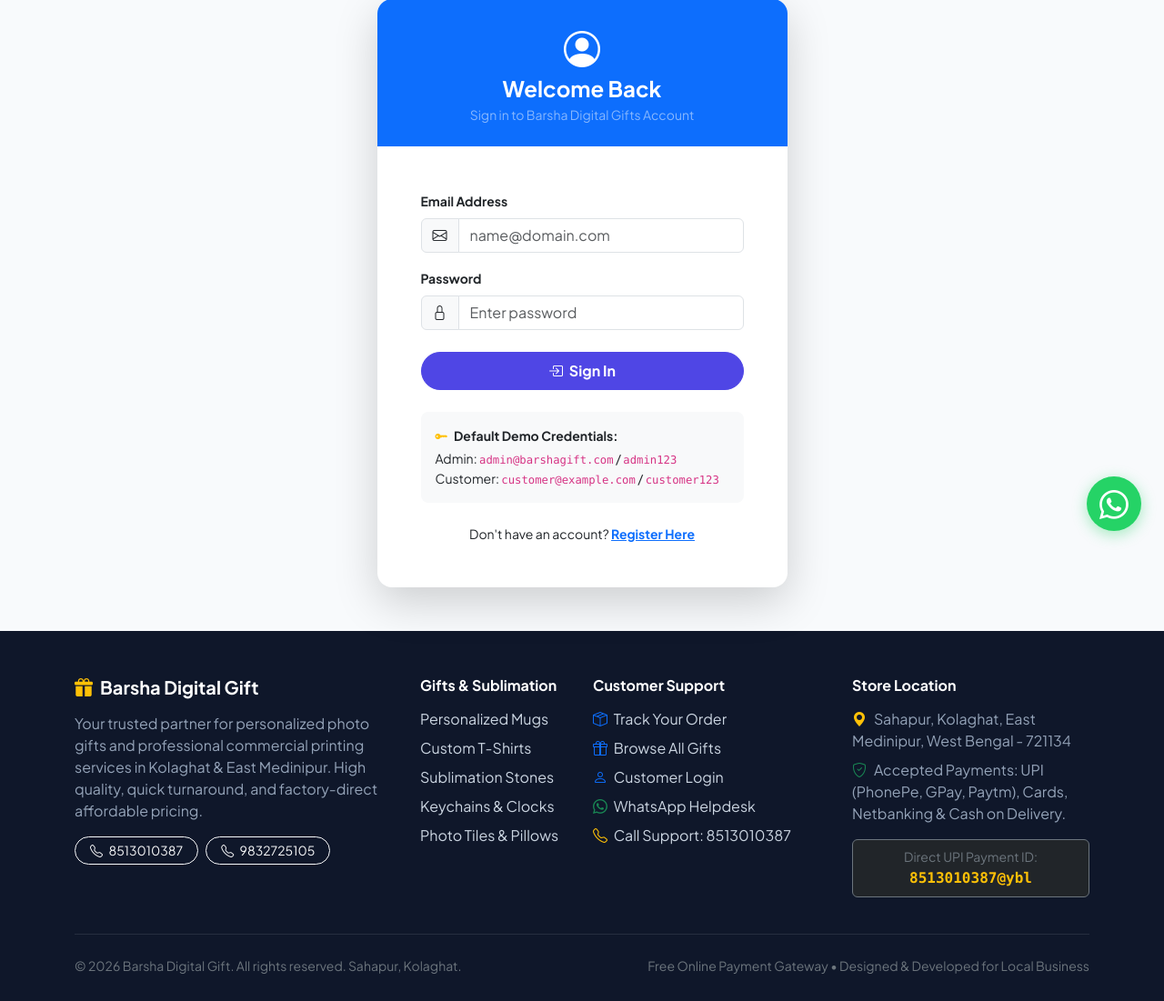
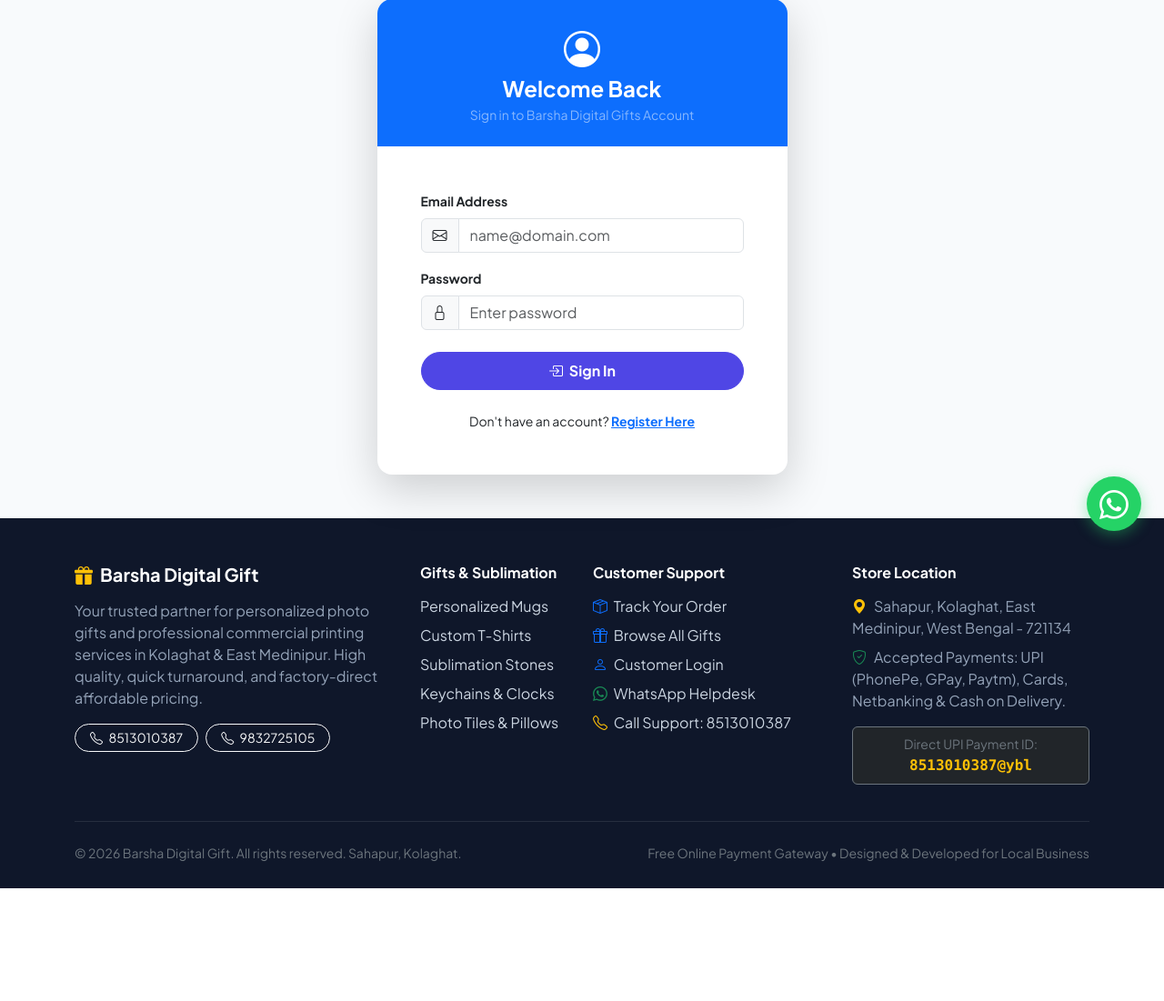
Before and after one commit to raj-maji/barsha-digital-gifts, a Flask app: page /login in a window 1280 px wide. Shown: the part 191-1292 px from the top of the page at 91% size. After the commit the page ends 1168 px from the top, so only its background shows below. Run offline with Flask 3, Linux system fonts and the light colour scheme; some libraries are stand-ins or nearby versions.

Commit message:
Update login.html

```diff
--- a/templates/auth/login.html
+++ b/templates/auth/login.html
@@ -37,11 +37,7 @@
                     </form>
 
                     <!-- Admin & Customer Quick Login Credentials Hint -->
-                    <div class="mt-4 p-3 bg-light rounded-3 small">
-                        <div class="fw-bold text-dark mb-1"><i class="bi bi-key-fill text-warning me-1"></i> Default Demo Credentials:</div>
-                        <div>Admin: <code>admin@barshagift.com</code> / <code>admin123</code></div>
-                        <div>Customer: <code>customer@example.com</code> / <code>customer123</code></div>
-                    </div>
+
 
                     <div class="text-center mt-4 small">
                         Don't have an account? <a href="{{ url_for('register') }}" class="fw-bold text-primary">Register Here</a>
```
